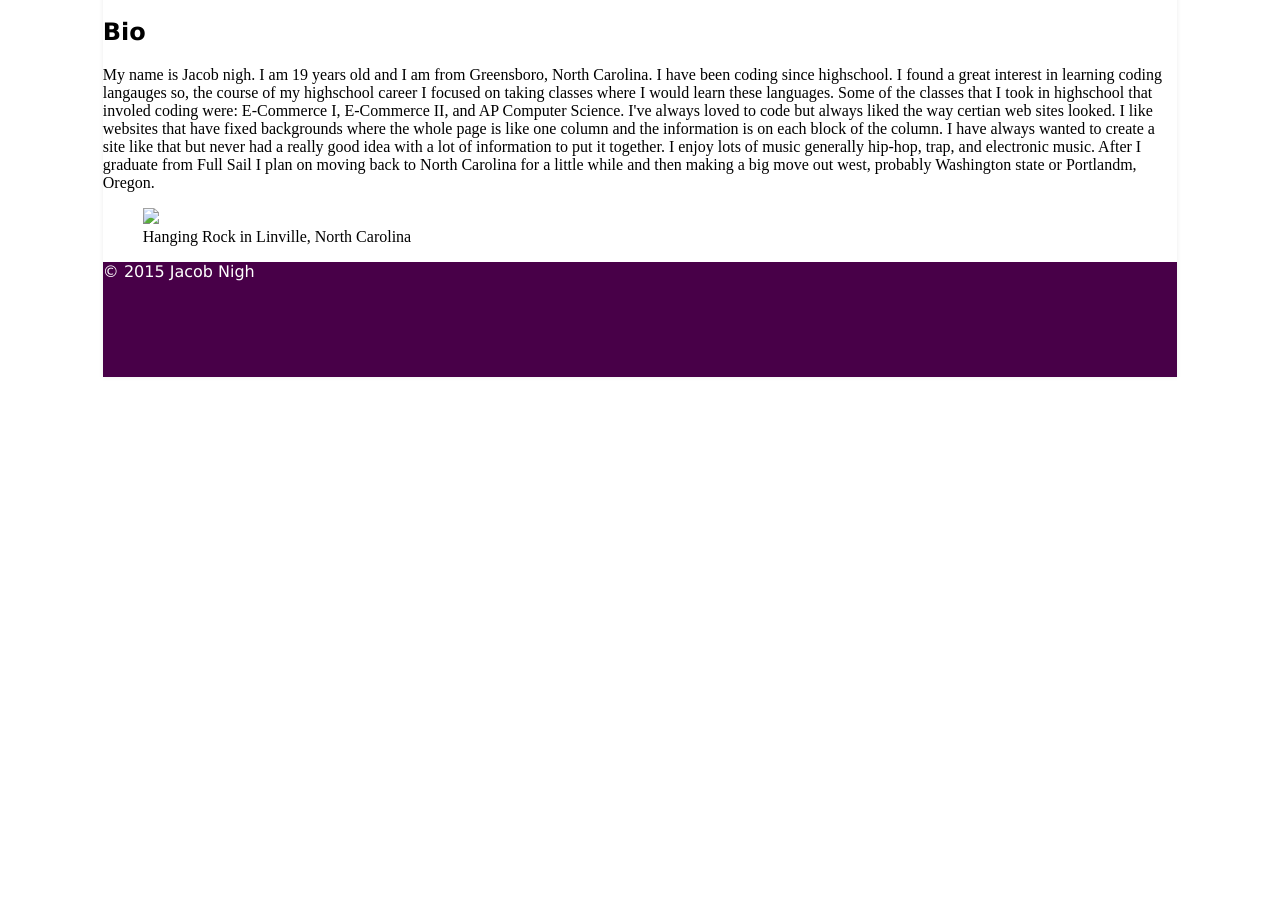
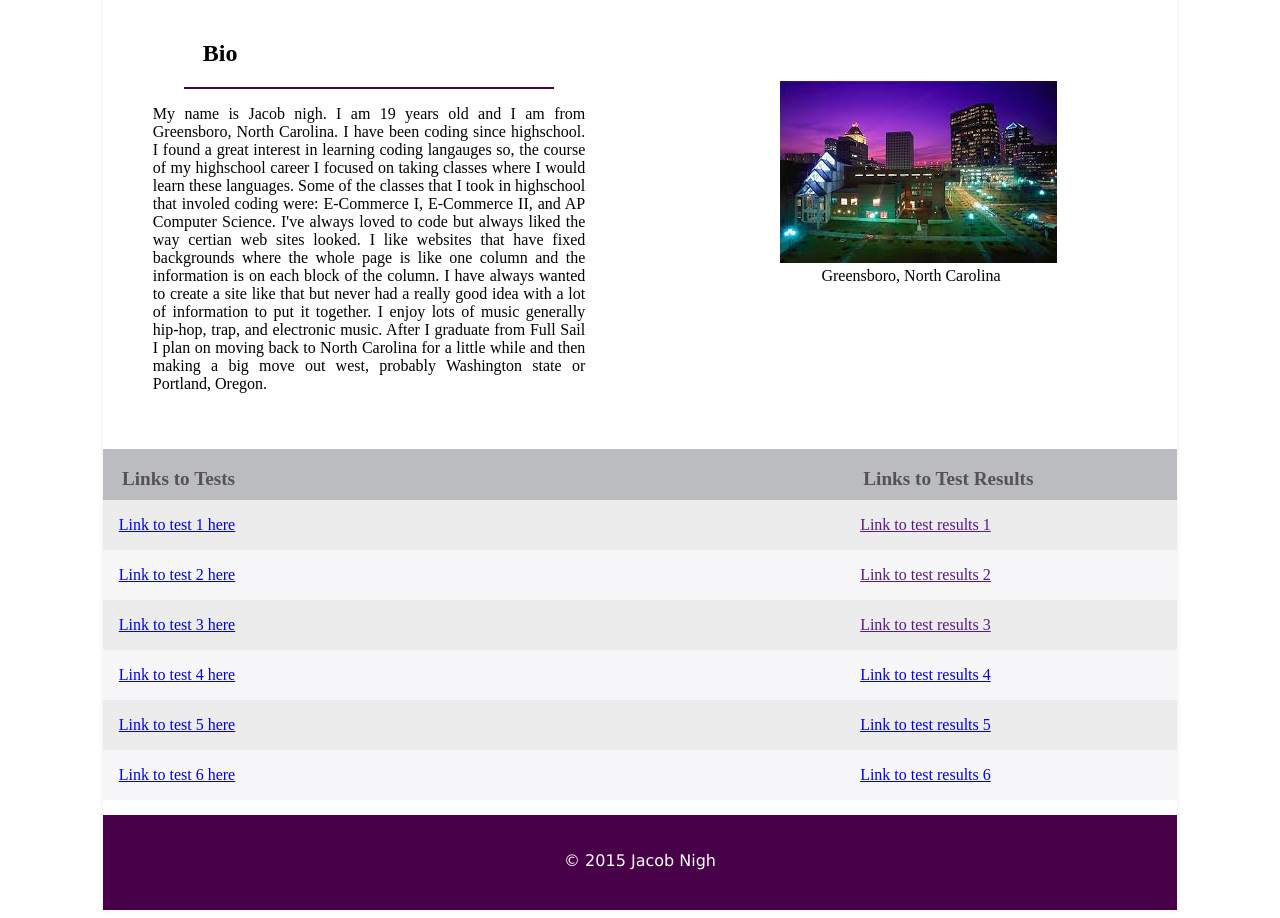
Before and after one commit to THEJNIGH/WUI, a plain HTML site: page B1_Landing_Page/index.html in a window 1280 px wide. Shown: the part 138-1056 px from the top of the page. Before the commit the page ends 800 px from the top, so only its background shows below. Drawn offline with Linux system fonts and the light colour scheme.

Commit message:
Added the list to hold results for Nav test
also deleted the test file
added a picture of greensboro
fixed some css

```diff
--- a/B1_Landing_Page/css/main.css
+++ b/B1_Landing_Page/css/main.css
@@ -9,27 +9,91 @@ box-shadow:         0px 0px 5px #ececec;
 
 header
 {
-    height: 115px;
+    height: 100px;
     background-color: #480048;
     width: 100%;
+    text-align: center;
+    padding-top: 25px;
 }
 
-h1, h2
+h1
 {
-    color: #FFFFFFF;
+    color: #FFFFFF;
     font-family: Geneva, sans-serif, arial;
 }
 
-section
+#left
 {
-
+    width: 40.25%;
+    padding: 25px 50px;
+    text-align: justify;
+    float: left;
+    margin-bottom: 15px;
 }
 
+#right
+{
+    width: 40.25%;
+    padding: 25px 50px;
+    text-align: justify;
+    float: right;
+    margin-bottom: 15px;
+}
+#third
+{
+    clear: both;
+    margin-bottom: 15px;
+}
+table{
+	background: #f7f7f9;  /*changes color of the background of the table*/
+	border-collapse: collapse;
+	width: 100%;
+}
+tr{
+	display: table-row;
+	border-color: inherit;
+}
+.odd{
+	background: #ececec; /*changes color of the stripes table*/
+}
+th{
+	text-align: left;
+	padding: 1em 1em .5em;
+	font-weight: bold;
+	font-size: 120%;
+	color: #545257;  /*changes color of table hd text*/
+	background: #bbbcc0; /*changes color of table hd background*/
+}
+td{
+	padding: 1em 1em;
+	width: 69%;
+}
+#indent
+{
+    text-indent: 50px;
+}
+hr
+{
+    width: 85%;
+    border: 1px solid #480048;
+}
+img
+{
+    padding-top: 45px;
+    padding-left: 45px;
+}
+figcaption
+{
+    text-align: center;
+}
 footer
 {
-    height: 115px;
+    height: 75px;
     background-color: #480048;
     width: 100%;
+    clear: both;
+    text-align: center;
+    padding-top: 20px;
 }
 
 footer p
--- a/B1_Landing_Page/index.html
+++ b/B1_Landing_Page/index.html
@@ -11,19 +11,53 @@
             <h1> Jacob Nigh UX Landing Page</h1>
         </header>
             <section id = "left">
-            <h2> Bio </h2>
-            <p> My name is Jacob nigh. I am 19 years old and I am from Greensboro, North Carolina. I have been coding since highschool. I found a great interest in learning coding langauges so, the course of my highschool career I focused on taking classes where I would learn these languages. Some of the classes that I took in highschool that involed coding were: E-Commerce I, E-Commerce II, and AP Computer Science. I've always loved to code but always liked the way certian web sites looked. I like websites that have fixed backgrounds where the whole page is like one column and the information is on each block of the column. I have always wanted to create a site like that but never had a really good idea with a lot of information to put it together. I enjoy lots of music generally hip-hop, trap, and electronic music. After I graduate from Full Sail I plan on moving back to North Carolina for a little while and then making a big move out west, probably Washington state or Portlandm, Oregon.
+            <h2 id = "indent"> Bio </h2>
+                <hr />
+            <p> My name is Jacob nigh. I am 19 years old and I am from Greensboro, North Carolina. I have been coding since highschool. I found a great interest in learning coding langauges so, the course of my highschool career I focused on taking classes where I would learn these languages. Some of the classes that I took in highschool that involed coding were: E-Commerce I, E-Commerce II, and AP Computer Science. I've always loved to code but always liked the way certian web sites looked. I like websites that have fixed backgrounds where the whole page is like one column and the information is on each block of the column. I have always wanted to create a site like that but never had a really good idea with a lot of information to put it together. I enjoy lots of music generally hip-hop, trap, and electronic music. After I graduate from Full Sail I plan on moving back to North Carolina for a little while and then making a big move out west, probably Washington state or Portland, Oregon.
             </p>
             </section>
             <section id = "right">
             <figure>
-                <img src = "images/hanging_rock.jpeg" />
-                    <figcaption> Hanging Rock in Linville, North Carolina
+                <img src = "images/nigh_life.jpeg" />
+                    <figcaption> Greensboro, North Carolina
                     </figcaption>
             </figure>
             </section>
-            <section>
-
+            <section id = "third">
+                <table>
+                    <thead>
+                        <tr>
+                            <th>Links to Tests</th>
+                            <th>Links to Test Results</th>
+                        </tr>
+                    </thead>
+                    <tbody>
+                        <tr class="odd">
+                            <td><a href="#">Link to test 1 here</a></td>
+                            <td><a href="">Link to test results 1</a></td>
+                        </tr>
+                        <tr>
+                            <td><a href="#">Link to test 2 here</a></td>
+                            <td><a href="">Link to test results 2</a></td>
+                        </tr>
+                        <tr class="odd">
+                            <td><a href="#">Link to test 3 here</a></td>
+                            <td><a href="">Link to test results 3</a></td>
+                        </tr>
+                        <tr>
+                            <td><a href="#">Link to test 4 here</a></td>
+                            <td><a href="#">Link to test results 4</a></td>
+                        </tr>
+                        <tr class="odd">
+                            <td><a href="#">Link to test 5 here</a></td>
+                            <td><a href="#">Link to test results 5</a></td>
+                        </tr>
+                        <tr>
+                            <td><a href="#">Link to test 6 here</a></td>
+                            <td><a href="#">Link to test results 6</a></td>
+                        </tr>
+                    </tbody>
+                </table>
             </section>
         <footer>
             <p> &copy; 2015 Jacob Nigh</p>
```
Also changed, not shown: B1_Landing_Page/images/nigh_life.jpeg (added), 1 other file.
